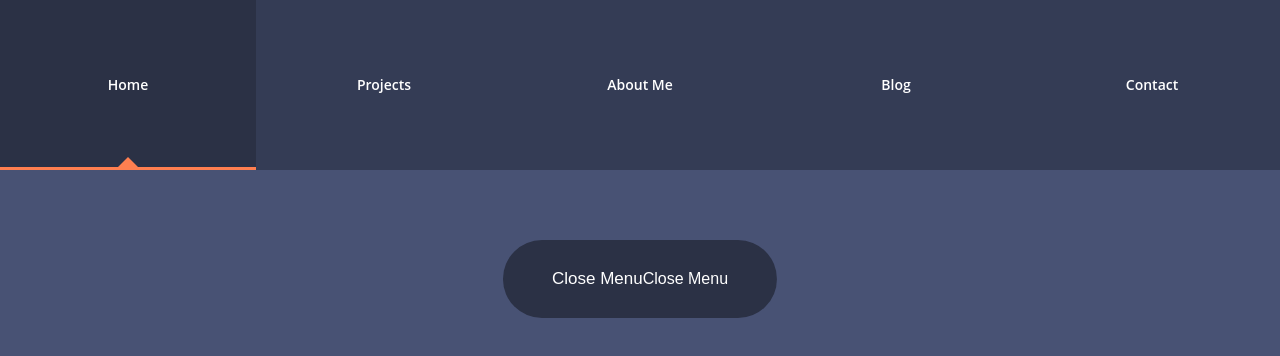
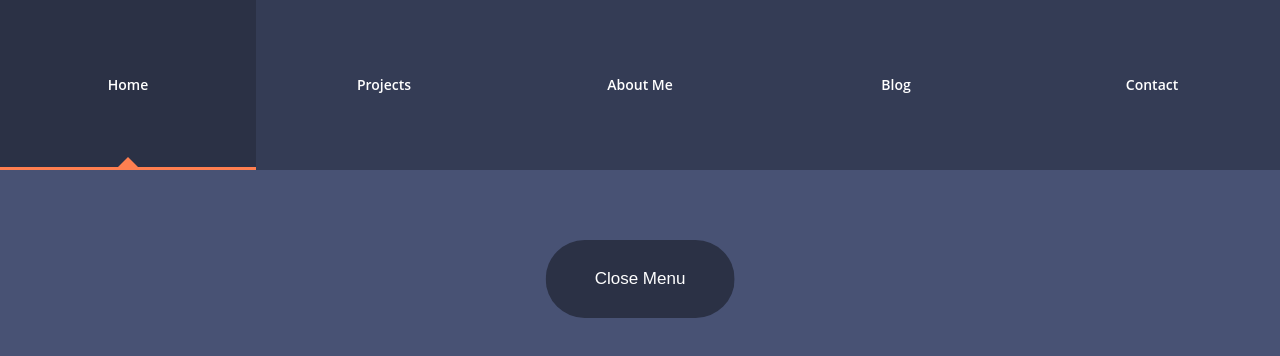
Before and after one commit to tomastoews/Animated-3D-Navigation, a plain HTML site: page index.html in a window 1280 px wide. Drawn offline with Linux system fonts and the light colour scheme.

Commit message:
Update index.html

```diff
--- a/index.html
+++ b/index.html
@@ -33,7 +33,7 @@
     </nav>
 
     <main class="nav-is-visible">
-        <button id="open" class="menu-button">Close Menu</button>
+        <button id="open" class="menu-button"></button>
     </main>
 
     <script src="js/main.js"></script>
```
